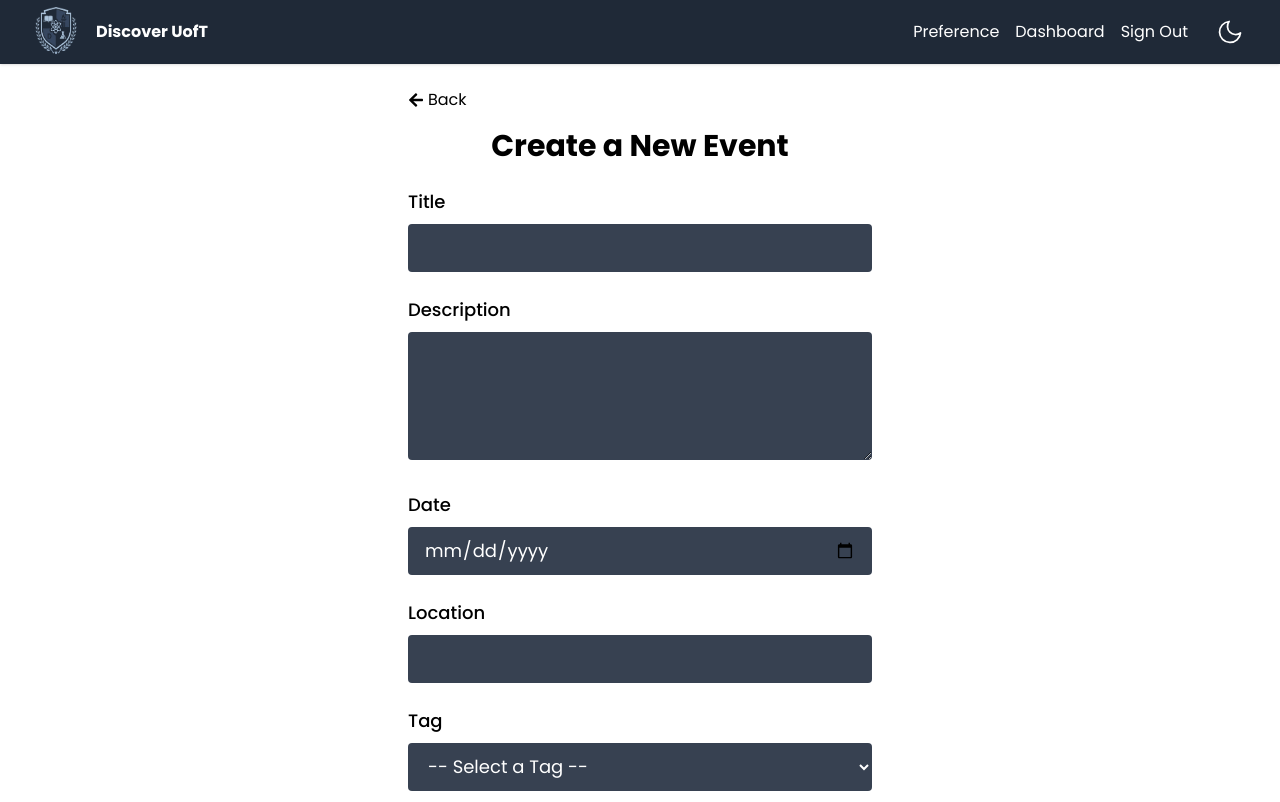
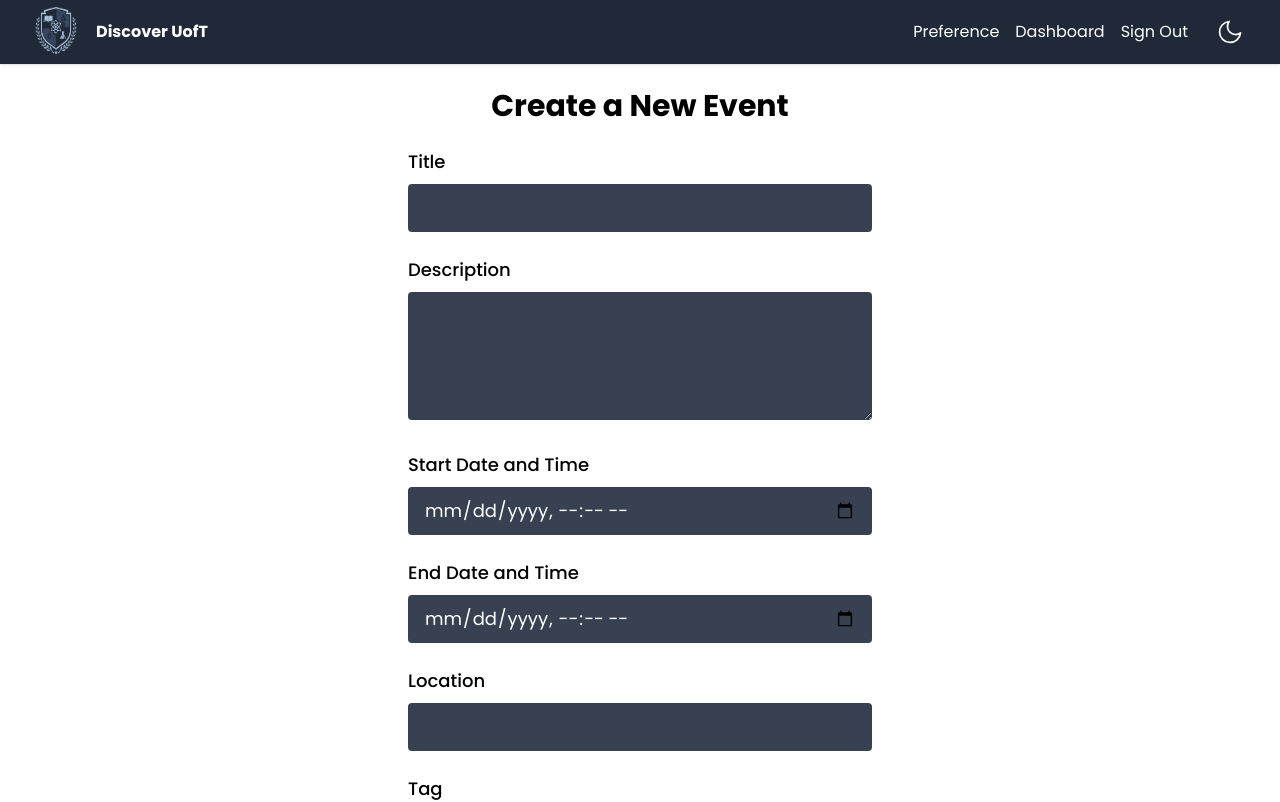
Before and after one commit to AnousAlma/deerhacksIV, a Next.js app: page /dashboard/create in a window 1280 px wide. Shown: the top 802 px of the page. Built offline with nearby package versions, Linux system fonts and the light colour scheme; no server answers; sample sign-in values are in the browser's storage.

Commit message:
added start and end date for event

```diff
--- a/app/dashboard/create/page.tsx
+++ b/app/dashboard/create/page.tsx
@@ -5,14 +5,14 @@ import { useSession } from "next-auth/react";
 import { useRouter } from "next/navigation";
 import { toast } from "react-toastify";
 import "react-toastify/dist/ReactToastify.css";
-import { FaArrowLeft } from "react-icons/fa";
 
 export default function CreateEventPage() {
   const router = useRouter();
 
   const [title, setTitle] = useState("");
   const [description, setDescription] = useState("");
-  const [date, setDate] = useState("");
+  const [startDateTime, setStartDateTime] = useState(""); // New: Start datetime
+  const [endDateTime, setEndDateTime] = useState(""); // New: End datetime
   const [location, setLocation] = useState("");
   const [tag, setTag] = useState("");
   const [error, setError] = useState("");
@@ -35,7 +35,6 @@ export default function CreateEventPage() {
       const file = e.target.files[0];
       setImageFile(file);
 
-      // Generate a preview URL using FileReader
       const reader = new FileReader();
       reader.onload = (event) => {
         if (event.target?.result) {
@@ -54,7 +53,8 @@ export default function CreateEventPage() {
     console.log({
       title,
       description,
-      date,
+      startDateTime,
+      endDateTime,
       location,
       tag,
       imageFile,
@@ -67,15 +67,6 @@ export default function CreateEventPage() {
   return (
     <div className="min-h-screen text-white flex items-center justify-center">
       <div className="p-6 w-full max-w-lg">
-        {/* Back Button */}
-        <button
-          onClick={() => router.back()}
-          className="flex items-center text-[var(--foreground)] hover:underline mb-4"
-        >
-          <FaArrowLeft className="mr-1" />
-          Back
-        </button>
-
         <h1 className="text-3xl font-bold mb-6 text-center text-[var(--foreground)]">
           Create a New Event
         </h1>
@@ -108,16 +99,31 @@ export default function CreateEventPage() {
             />
           </div>
 
-          {/* Date */}
+          {/* Start Date and Time */}
           <div>
             <label className="block mb-2 text-lg font-medium text-[var(--foreground)]">
-              Date
+              Start Date and Time
             </label>
             <input
-              type="date"
+              type="datetime-local"
               className="w-full h-12 px-4 text-lg rounded bg-gray-700 text-white focus:outline-none focus:ring-2 focus:ring-blue-500"
-              value={date}
-              onChange={(e) => setDate(e.target.value)}
+              value={startDateTime}
+              onChange={(e) => setStartDateTime(e.target.value)}
+              required
+            />
+          </div>
+
+          {/* End Date and Time */}
+          <div>
+            <label className="block mb-2 text-lg font-medium text-[var(--foreground)]">
+              End Date and Time
+            </label>
+            <input
+              type="datetime-local"
+              className="w-full h-12 px-4 text-lg rounded bg-gray-700 text-white focus:outline-none focus:ring-2 focus:ring-blue-500"
+              value={endDateTime}
+              onChange={(e) => setEndDateTime(e.target.value)}
+              required
             />
           </div>
 
@@ -162,8 +168,6 @@ export default function CreateEventPage() {
               onChange={handleFileChange}
               className="text-white focus:outline-none"
             />
-
-            {/* Preview */}
             {previewURL && (
               <div className="mt-4">
                 <p className="text-sm text-gray-300 mb-2">Preview:</p>
--- a/app/lib/events.ts
+++ b/app/lib/events.ts
@@ -1,10 +1,60 @@
 export default function fetchData() {
-    return [{ 'title': 'Intro to SQL workshop', 'description': 'Are you interested in learning the basics of SQL? Do you want to learn how to manage databases and gain valuable skills for CSC343? Then this Intro to SQL workshop is just for you!', 'location': 'MN2130', 'date': '14 Feb', 'time': '17:00 - 18:00' },
+    return [
+      {
+        title: 'Intro to SQL workshop',
+        description:
+          'Are you interested in learning the basics of SQL? Do you want to learn how to manage databases and gain valuable skills for CSC343? Then this Intro to SQL workshop is just for you!',
+        location: 'MN2130',
+        startDateTime: '2025-02-14T17:00',
+        endDateTime: '2025-02-14T18:00',
+      },
+      {
+        title: 'GDSC UTM: Graph-orithms!',
+        description:
+          'Some of the most common technical interview questions are graph problems! Crack tough graph problems using DFS and BFS templates, and learn topological sorting.',
+        location: '',
+        startDateTime: '2025-02-20T14:00',
+        endDateTime: '2025-02-20T15:00',
+      },
+      {
+        title: 'GDSC UTM: The Hidden Power of Google Apps Script',
+        description:
+          'Learn how to automate data collection using Javascript and Google Sheets Apps Script API.',
+        location: '',
+        startDateTime: '2025-02-21T13:00',
+        endDateTime: '2025-02-21T14:00',
+        img_src: '/images/img4.png',
+      },
+      {
+        title: 'GDSC UTM: Intro to React',
+        description:
+          'Learn the basics of React such as components, navigation, states, and more. Plus, you’ll come out of the workshop with a basic portfolio site deployed using GitHub pages!',
+        location: '',
+        startDateTime: '2025-02-22T14:00',
+        endDateTime: '2025-02-22T15:00',
+        img_src: '/images/img3.png',
+      },
+      {
+        title: 'GDSC UTM: Ctrl + Alt + Activism!',
+        description:
+          'If you have a lack of love for big tech & the government, look no further! Grab your favourite tinfoil hat as we dive deep into the political side of the world-wide-web, discuss the history of online activism, various theories, the history of online politics, historical figures, what you can do, and more!',
+        location: '',
+        startDateTime: '2025-02-23T13:30',
+        endDateTime: '2025-02-23T14:30',
+        img_src: '/images/img5.png',
+      },
+      {
+        title: 'GDSC UTM: Intro to Large Language Models',
+        description:
+          'GDSC UTM is hosting our third machine learning workshop, this time covering Intro to Large Language Models.',
+        location: 'DH2060',
+        startDateTime: '2025-03-01T18:00',
+        endDateTime: '2025-03-01T19:00',
+        img_src: '/images/hero-img.png',
+      },
+    ];
+  }
 
-    { 'title': 'GDSC UTM: Graph-orithms!', 'description': 'Some of the most common technical interview questions are graph problems! Crack tough graph problems using DFS and BFS templates, and learn topological sorting.', 'location': '', 'date': '20 Feb', 'time': '2:00 - 3:00 PM' }, { 'title': 'GDSC UTM: The Hidden Power of Google Apps Script', 'description': 'Learn how to automate data collection using Javascript and Google Sheets Apps Script API.', 'location': '', 'date': '21 Feb', 'time': '1:00 - 2:00 PM', 'img_src': '/images/img4.png' }, { 'title': 'GDSC UTM: Intro to React', 'description': 'Learn the basics of React such as components, navigation, states, and more. Plus, you�ll come out of the workshop with a basic portfolio site deployed using GitHub pages!', 'location': '', 'date': '22 Feb', 'time': '2:00 - 3:00 PM', 'img_src': '/images/img3.png' }, { 'title': 'GDSC UTM: Ctrl + Alt + Activism!', 'description': 'If you have a lack of love for big tech & the government, look no further! Grab your favourite tinfoil hat as we dive deep into the political side of the world-wide-web, discuss the history of online activism, various theories, the history of online politics, historical figures, what you can do, and more!', 'location': '', 'date': '23 Feb', 'time': '1:30 - 2:30 PM', 'img_src': '/images/img5.png' },
-
-    { 'title': 'GDSC UTM: Intro to Large Language Models', 'description': 'GDSC UTM is hosting our third machine learning workshop, this time covering Intro to Large Language Models.', 'location': 'DH2060', 'date': '1 Mar', 'time': '18:00 - 19:00', 'img_src': '/images/hero-img.png' }]
-}
 export function getFeaturedImages() {
     const events = fetchData();
     // Get the last 5
--- a/app/page.tsx
+++ b/app/page.tsx
@@ -46,10 +46,10 @@ export default function EventsPage() {
       return eventTags.some((tag) => lowerCaseSelected.includes(tag));
     })
     // Filter by date (only show events on or after the given date)
-    .filter((e) => {
-      if (!dateFilter) return true;
-      return e.date >= dateFilter;
-    });
+   .filter((e) => {
+  if (!dateFilter) return true;
+  return new Date(e.startDateTime) >= new Date(dateFilter);
+});
 
   // 2) Sort the filtered events
   const sortedEvents = [...filteredEvents].sort((a, b) => {
```
Also changed, not shown: app/components/post.tsx (+40 -50 lines).
